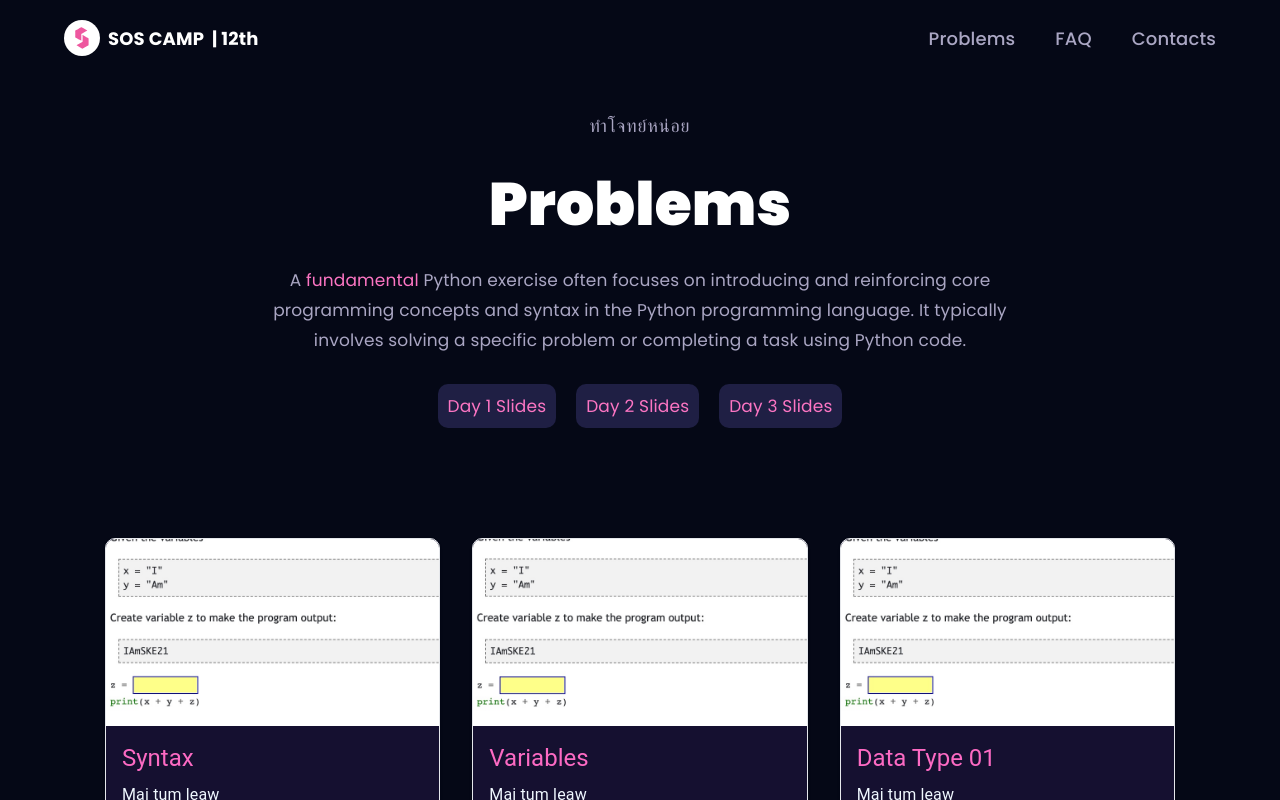
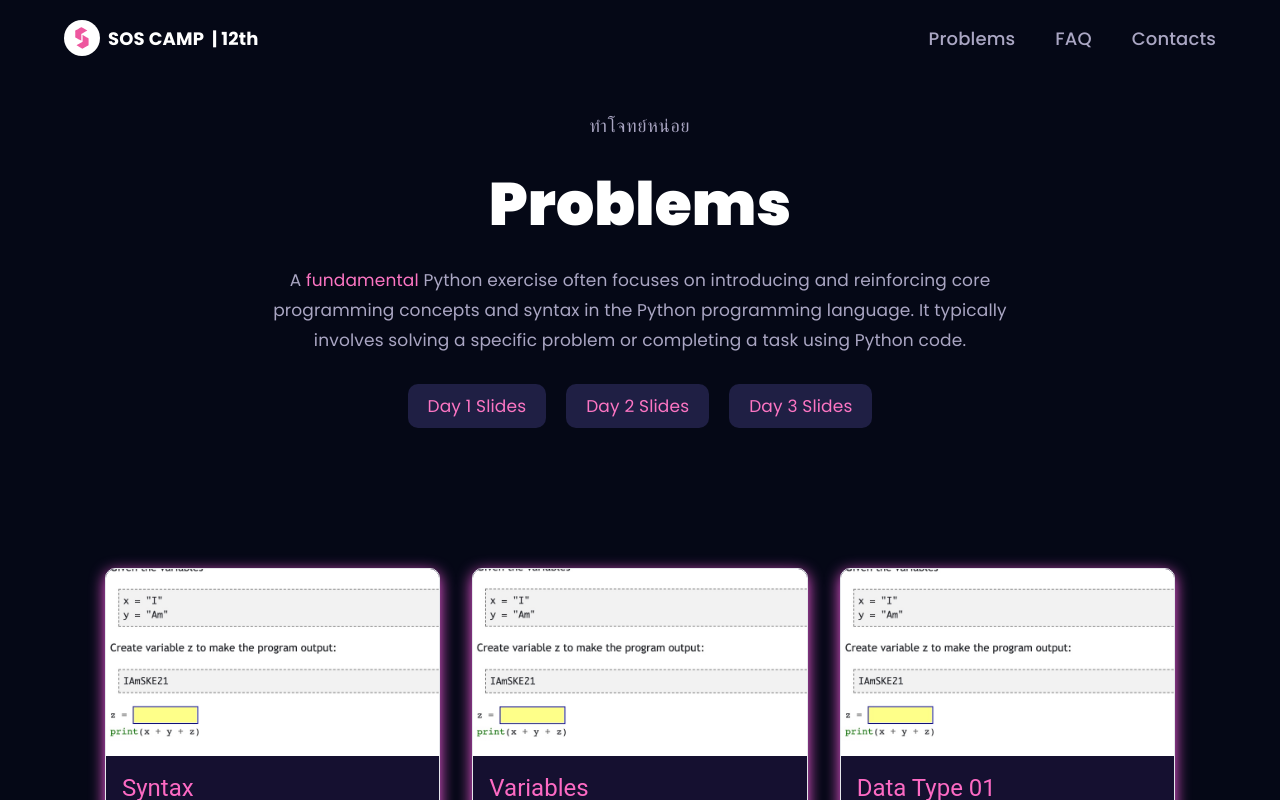
Before and after one commit to Sosokker/SOS12, a React (Vite) app: page /problems in a window 1280 px wide. Shown: the top 800 px of the page. Built offline with nearby package versions, Linux system fonts and the light colour scheme.

Commit message:
edited card and button style in problem page

```diff
--- a/src/components/Preproblems.jsx
+++ b/src/components/Preproblems.jsx
@@ -27,7 +27,7 @@ const Preproblems = () => {
                 className='mt-4 text-secondary text-[17px] max-w-3xl leading-[30px] mx-auto text-center'
             >
                {/*Day 1*/}
-               <button>
+               <button className="slide-link">
                    <a
                        className="slide"
                        href="https://www.canva.com/design/DAFmtzSyMEU/iDO-l19EMxqTZuB6xiX56g/view?utm_content=DAFmtzSyMEU&utm_campaign=designshare&utm_medium=link&utm_source=publishsharelink#1"
@@ -38,7 +38,7 @@ const Preproblems = () => {
                </button>
 
                 {/*# Day 2*/}
-               <button>
+               <button className="slide-link">
                    <a
                        className="slide"
                        href=" https://www.canva.com/design/DAFnlHJWs8A/Fr7CmfQqTRXB_NkUSsop5g/view?utm_content=DAFnlHJWs8A&utm_campaign=designshare&utm_medium=link&utm_source=publishsharelink#1"
@@ -49,7 +49,7 @@ const Preproblems = () => {
                </button>
 
                 {/*# Day 3*/}
-               <button>
+               <button className="slide-link">
                    <a
                        className="slide"
                        href="https://www.canva.com/design/DAFnjy2nh4g/aN8Wpiu8r_h4Sfr1hYEFLA/view?utm_content=DAFnjy2nh4g&utm_campaign=designshare&utm_medium=link&utm_source=publishsharelink#1"
--- a/src/components/Problems.css
+++ b/src/components/Problems.css
@@ -366,14 +366,14 @@ h4.mail {
     border-radius: 10px;
     border-width: thin;
     /*border-color: #fc6ac3;*/
+    box-shadow: 0 4px 15px 0 rgb(255, 94, 231);
 }
 
 button a.slide {
     text-decoration: none;
     background-color: #1f1f44;
     border-radius: 10px;
-    margin-right: 10px;
-    margin-left: 10px;
+    margin: 10px 10px 10px 10px;
     padding: 10px 10px 10px 10px;
 }
 
@@ -386,6 +386,8 @@ span.underline.decoration-pink-500 {
     --tw-text-opacity: 1;
     color: #fc75c3;
     text-decoration: none;
+    margin: 10px 10px 10px 10px;
+    padding-bottom: 10px;
 }
 
 .Problems p {
@@ -405,3 +407,7 @@ div.MuiContainer-root {
     color: #fc75c3;
     text-decoration: none;
 }
+
+.slide-link {
+    margin-bottom: 30px;
+}
```
